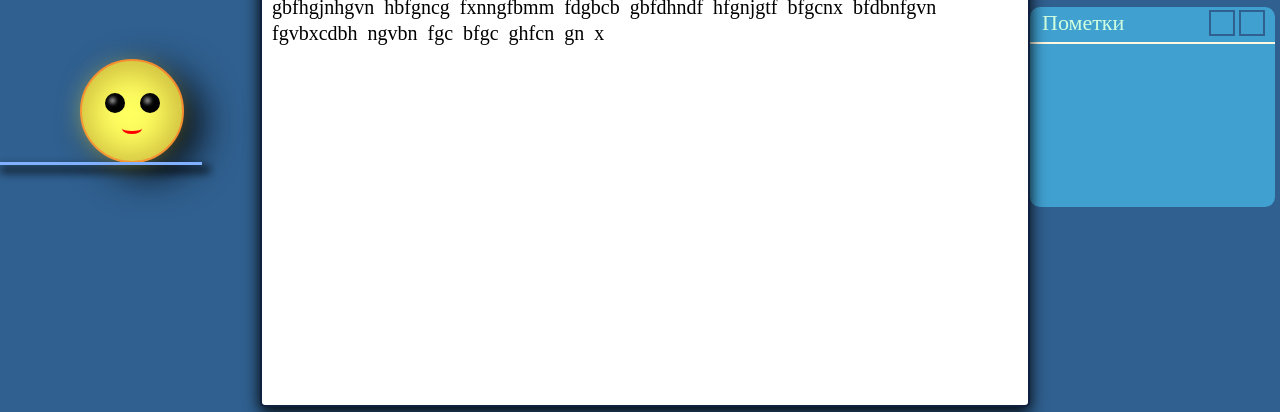
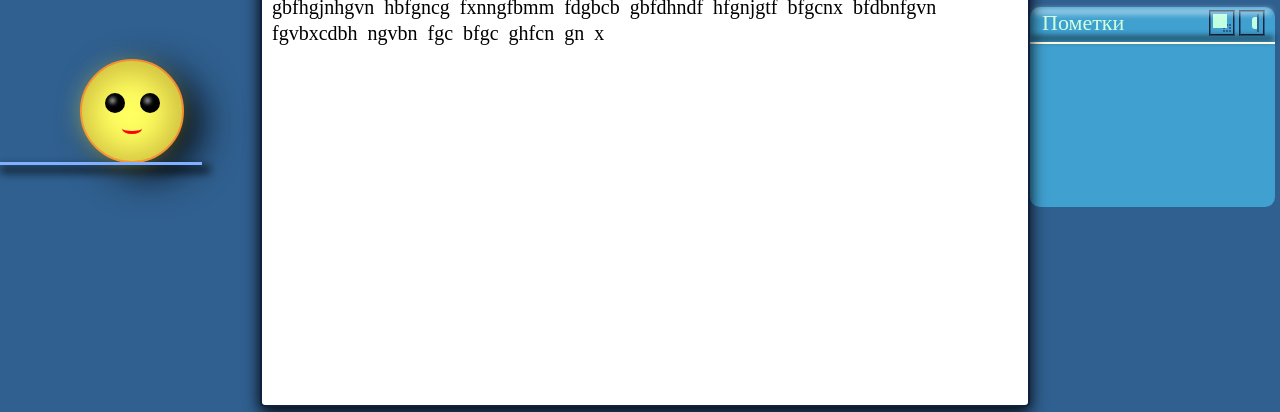
Before and after one commit to Ludmast/Tvorchestvo, a plain HTML site: page index.html in a window 1280 px wide. Shown: the part 613-1025 px from the top of the page. Drawn offline with Linux system fonts and the light colour scheme.

Commit message:
Update GlavStile.css

```diff
--- a/GlavStile.css
+++ b/GlavStile.css
@@ -161,6 +161,25 @@ position:absolute;
     position:absolute;
     color:black;
 }
+.c_svet_okna{
+    position:absolute;
+    top:3px;
+    left:4px;
+    right:4px;
+    height:3px;
+    background-color:white;
+    filter:blur(3px);
+}
+.c_ten_okna {
+    position: absolute;
+    top:30px;
+    left: 1px;
+    right: 1px;
+    height: 3px;
+    background-color: black;
+    filter: blur(3px);
+}
+
 .c_okno {
     position: absolute;
     background-color: #40a0d0;
@@ -203,7 +222,7 @@ position:absolute;
     height:20px;
     top:3px;
 
-    border:2px double #306090;
+    border:2px groove #306090;
 }
 
 .c_data_novost {
@@ -454,3 +473,42 @@ filter:blur(14px);
     text-align:center;
     border:5px groove red;
 }
+.c_razvert_a {
+    position: absolute;
+    width: 4px;
+    height: 4px;
+    right: 2px;
+    bottom: 2px;
+    border: 2px dotted #306090;
+}
+
+.c_razvert_b {
+    position: absolute;
+    width: 14px;
+    height: 14px;
+    left: 2px;
+    top: 2px;
+    background-color: #c0ffe0;
+
+}
+.c_svert_a {
+    position: absolute;
+    width: 5px;
+    height: 12px;
+    right: 6px;
+    bottom: 5px;
+    background-color: #c0ffe0;
+    border-top-left-radius:3px;
+    border-bottom-left-radius:3px;
+    border-top-right-radius:0px;
+    border-bottom-right-radius:0px;
+}
+
+.c_svert_b {
+    position: absolute;
+    width: 2px;
+    height: 18px;
+    right: 4px;
+    top: 2px;
+    background-color: #306090;
+}
```
